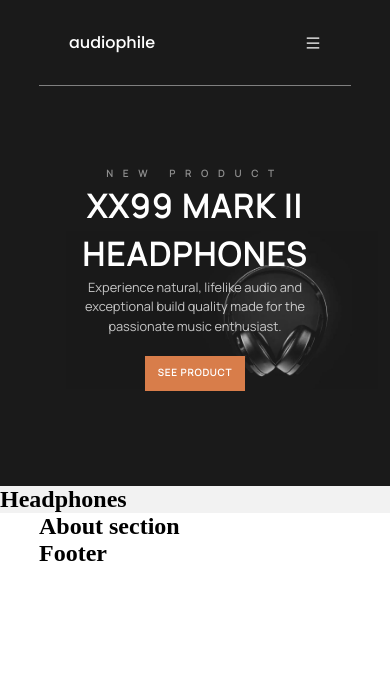
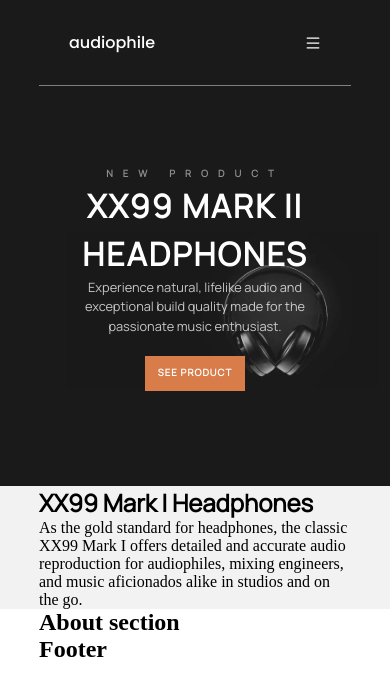
Before and after one commit to Nlopez4/audiophile, a React (Create React App) app: page / in a window 390 px wide. Shown: the top 696 px of the page. Built offline with nearby package versions, Linux system fonts and the light colour scheme; a web font is replaced by a local one.

Commit message:
add text to headphones section

```diff
--- a/src/components/Home/HeadPhones/index.js
+++ b/src/components/Home/HeadPhones/index.js
@@ -4,7 +4,10 @@ import './styles.scss';
 function HeadPhones() {
     return (
         <section className="headphones-section">
-            <h1>Headphones</h1>
+            <div className="headphones-info">
+            <h1 className="prod-1">XX99 Mark I Headphones</h1>
+            <p className="p-1">As the gold standard for headphones, the classic XX99 Mark I offers detailed and accurate audio reproduction for audiophiles, mixing engineers, and music aficionados alike in studios and on the go.</p>
+            </div>
         </section>
     )
 }
--- a/src/components/Home/HeadPhones/styles.scss
+++ b/src/components/Home/HeadPhones/styles.scss
@@ -3,3 +3,11 @@
 .headphones-section {
     background-color: styles.$primary-color
 }
+
+.prod-1 {
+    font-family: styles.$heading-font;
+}
+
+.prod-p {
+    font-family: styles.$heading-font;
+}
--- a/src/styles.scss
+++ b/src/styles.scss
@@ -26,6 +26,7 @@ $heading-font: 'Manrope', sans-serif; // for headings and paragraphs
 }
 
 .nav-container,
+.headphones-info,
 .newprod-info,
 .about-info,
 .footer-info {
```
